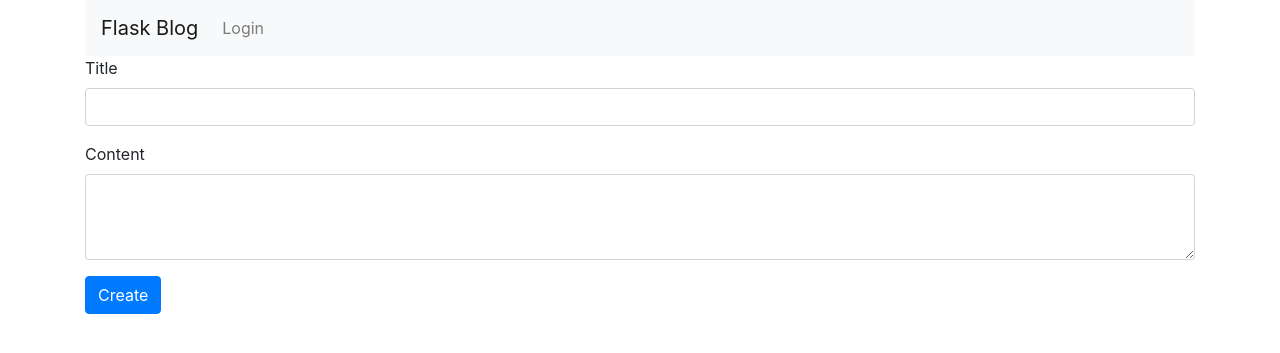
After one commit to l00pinfinity/flask_blog, a Flask app: template flask_blog/templates/entries/new.html in a window 1280 px wide. The commit adds this page. Shown: the top 353 px of the page. Run offline with Flask 2, Linux system fonts and the light colour scheme; the template is opened without the code that fills it, so the values that code supplies are empty; some libraries are stand-ins or nearby versions.

Commit message:
added new post

```diff
--- /dev/null
+++ b/flask_blog/templates/entries/new.html
@@ -0,0 +1,17 @@
+<!-- flask_blog/templates/entries/new.html -->
+
+{% extends "layout.html" %}
+{% block body %}
+<form action="{{ url_for('add_entry') }}" method=post class=add-entry>
+    <div class="form-group">
+        <label for="InputTitle">Title</label>
+        <input type="text" class="form-control" id="InputTitle" name=title>
+    </div>
+
+    <div class="form-group">
+        <label for="InputText">Content</label>
+        <textarea class="form-control" id="InputText" name=text rows="3"></textarea>
+    </div>
+    <button type="submit" class="btn btn-primary">Create</button>
+</form>
+{% endblock %}
--- a/flask_blog/templates/layout.html
+++ b/flask_blog/templates/layout.html
@@ -1,6 +1,6 @@
 <!-- flask_blog/templates/layout.html -->
 
-<!DOCTYPE html>
+<!doctype html>
 <title>Flask Blog</title>
 
 <link rel="stylesheet" href="https://maxcdn.bootstrapcdn.com/bootstrap/4.0.0/css/bootstrap.min.css">
@@ -8,10 +8,12 @@
 <script src="https://cdnjs.cloudflare.com/ajax/libs/popper.js/1.12.9/umd/popper.min.js"></script>
 <script src="https://maxcdn.bootstrapcdn.com/bootstrap/4.0.0/js/bootstrap.min.js"></script>
 
+
 <div class="container">
     <nav class="navbar navbar-expand-lg navbar-light bg-light">
-    <a class="navbar-brand" href="{{url_for('show_entries')}}">Flask Blog</a>
-    <button class="navbar-toggler" type="button" data-toggle="collapse" data-target="#navbarNav" aria-controls="navbarNav" aria-expanded="false" aria-label="Toggle navigation"">
+        <a class="navbar-brand" href="{{ url_for('show_entries') }}">Flask Blog</a>
+        <button class="navbar-toggler" type="button" data-toggle="collapse" data-target="#navbarNav" aria-controls="navbarNav" aria-expanded="false"
+            aria-label="Toggle navigation">
             <span class="navbar-toggler-icon"></span>
         </button>
 
@@ -19,11 +21,14 @@
             <ul class="nav navbar-nav navbar-right">
                 {% if not session.logged_in %}
                 <li class="nav-item">
-          <a class="nav-link" href="{{url_for('login')}}">Login</a>
+                    <a class="nav-link" href="{{ url_for('login') }}">Login</a>
                 </li>
                 {% else %}
                 <li class="nav-item">
-          <a class="nav-link" href="{{url_for('logout')}}">Logout</a>
+                    <a class="nav-link" href="{{ url_for('new_entry') }}">New Post</a>
+                </li>
+                <li class="nav-item">
+                    <a class="nav-link" href="{{ url_for('logout') }}">Logout</a>
                 </li>
                 {% endif %}
             </ul>
@@ -32,9 +37,8 @@
 
     {% for message in get_flashed_messages() %}
     <div class="alert alert-info" role="alert">
-    {{message}}
+        {{ message }}
     </div>
-
     {% endfor %}
 
     <div class="blog-body">
```
Also changed, not shown: flask_blog/templates/entries/index.html (+12 -0 lines), flask_blog/views/entries.py (+30 -41 lines), flask_blog/views/views.py (+1 -7 lines). Lines whose indentation alone changed are shown as unchanged.
